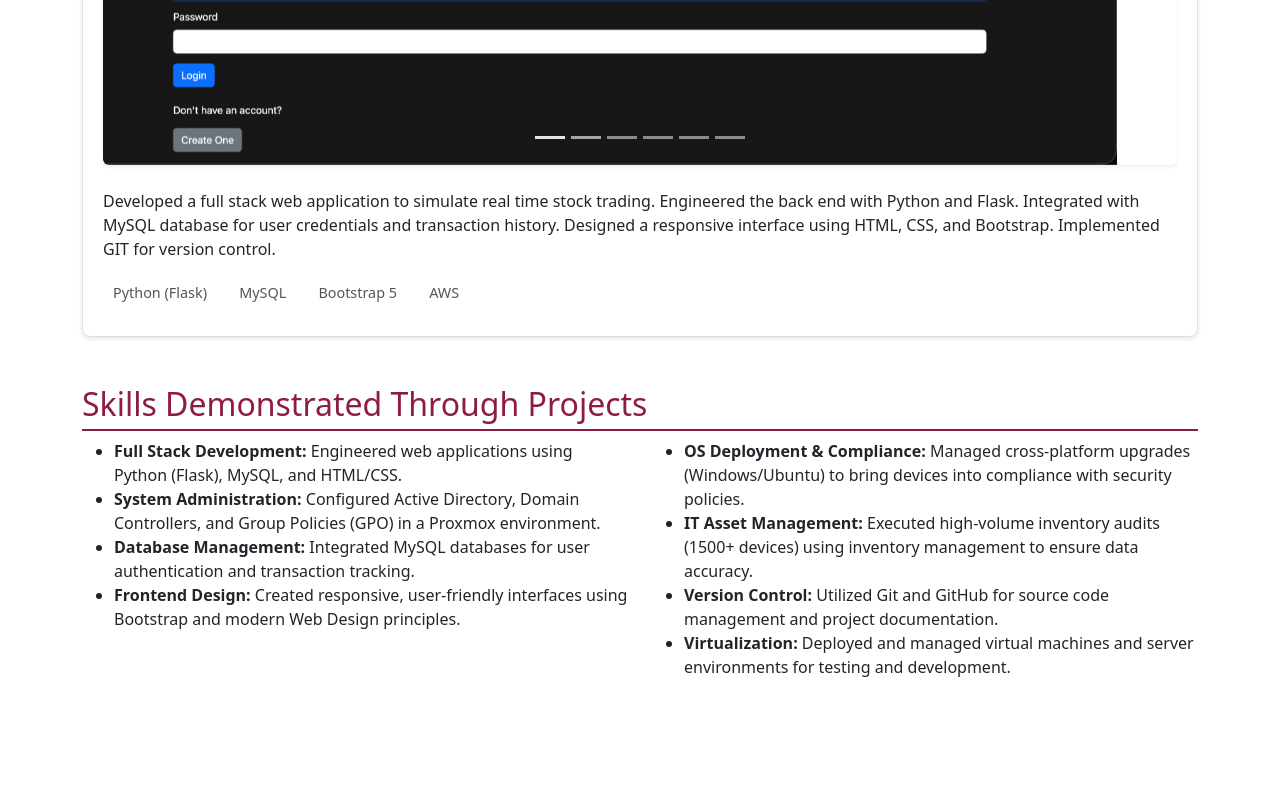
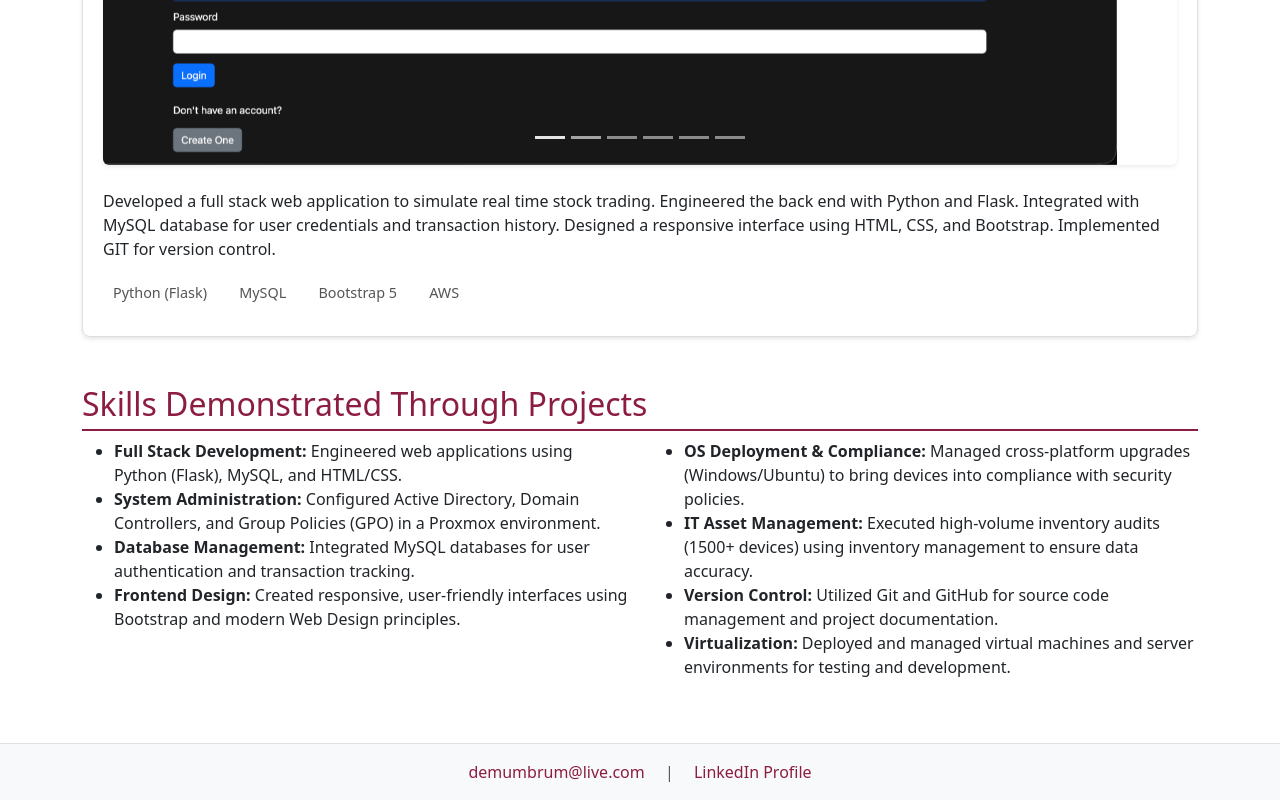
Before and after one commit to d-demumbrum/d-demumbrum.github.io, a plain HTML site: page projects.html in a window 1280 px wide. Shown: the part 1741-2541 px from the top of the page. Before the commit the page ends 2484 px from the top, so only its background shows below. Drawn offline with nearby package versions, Linux system fonts and the light colour scheme.

Commit message:
added footer
added footer with contact info

```diff
--- a/projects.html
+++ b/projects.html
@@ -297,6 +297,21 @@
         </section>
     </main>
 
+<footer class="container-fluid bg-light py-3 border-top mt-5">
+    <div class="container text-center">
+        <p class="mb-0">
+            <a href="mailto:demumbrum@live.com" class="text-decoration-none" style="color: var(--asu-maroon);">
+                demumbrum@live.com
+            </a>
+            <span class="mx-3 text-muted">|</span>
+            <a href="https://www.linkedin.com/in/daniel-demumbrum-b523322ba" target="_blank" rel="noopener noreferrer"
+                class="text-decoration-none" style="color: var(--asu-maroon);">
+                LinkedIn Profile
+            </a>
+        </p>
+    </div>
+</footer>
+
     <!-- Bootstrap JS -->
     <script src="https://cdn.jsdelivr.net/npm/bootstrap@5.3.8/dist/js/bootstrap.bundle.min.js"></script>
 </body>
```
Also changed, not shown: index.html (+16 -0 lines), media.html (+15 -0 lines), 1 other file.
